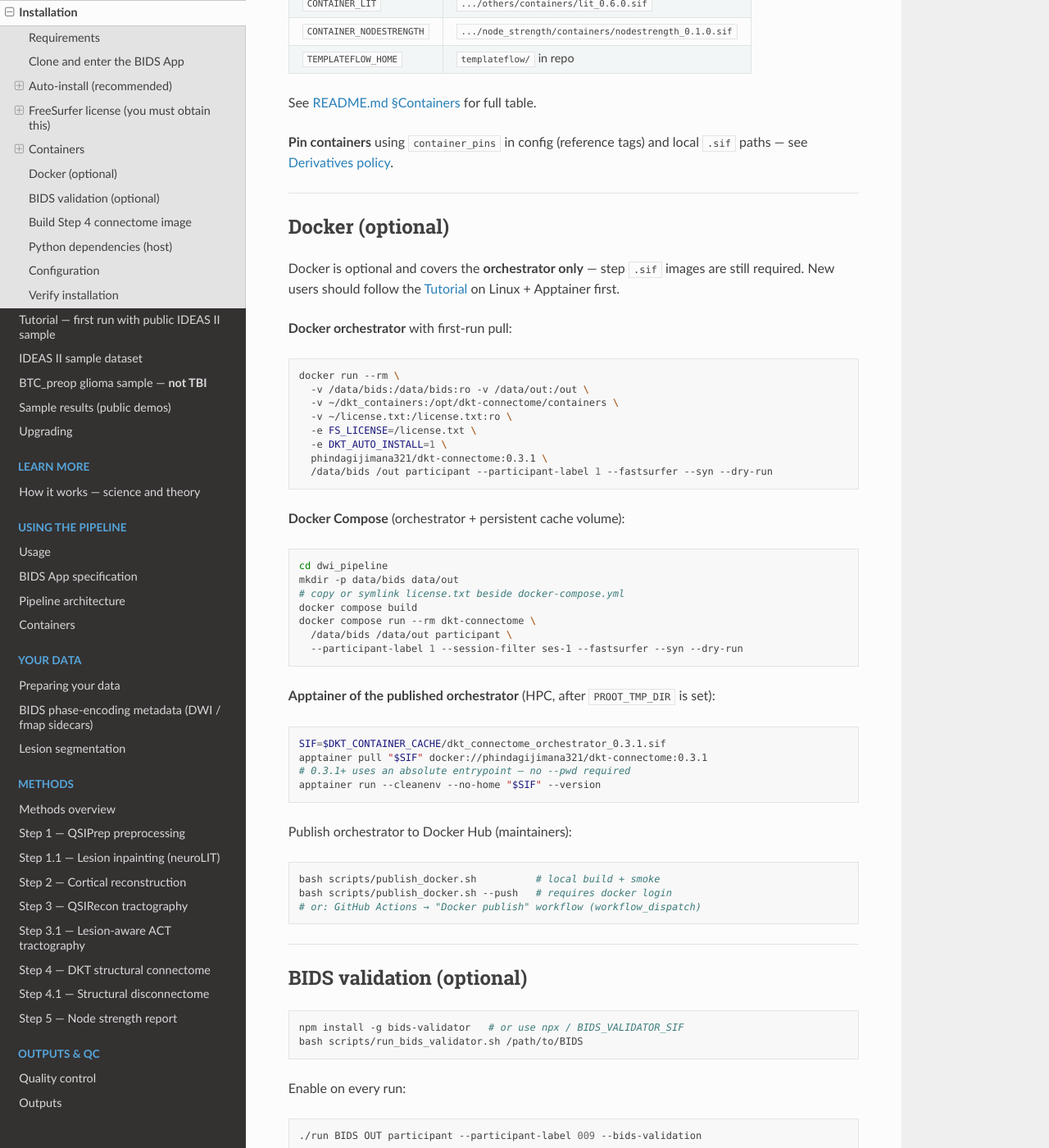
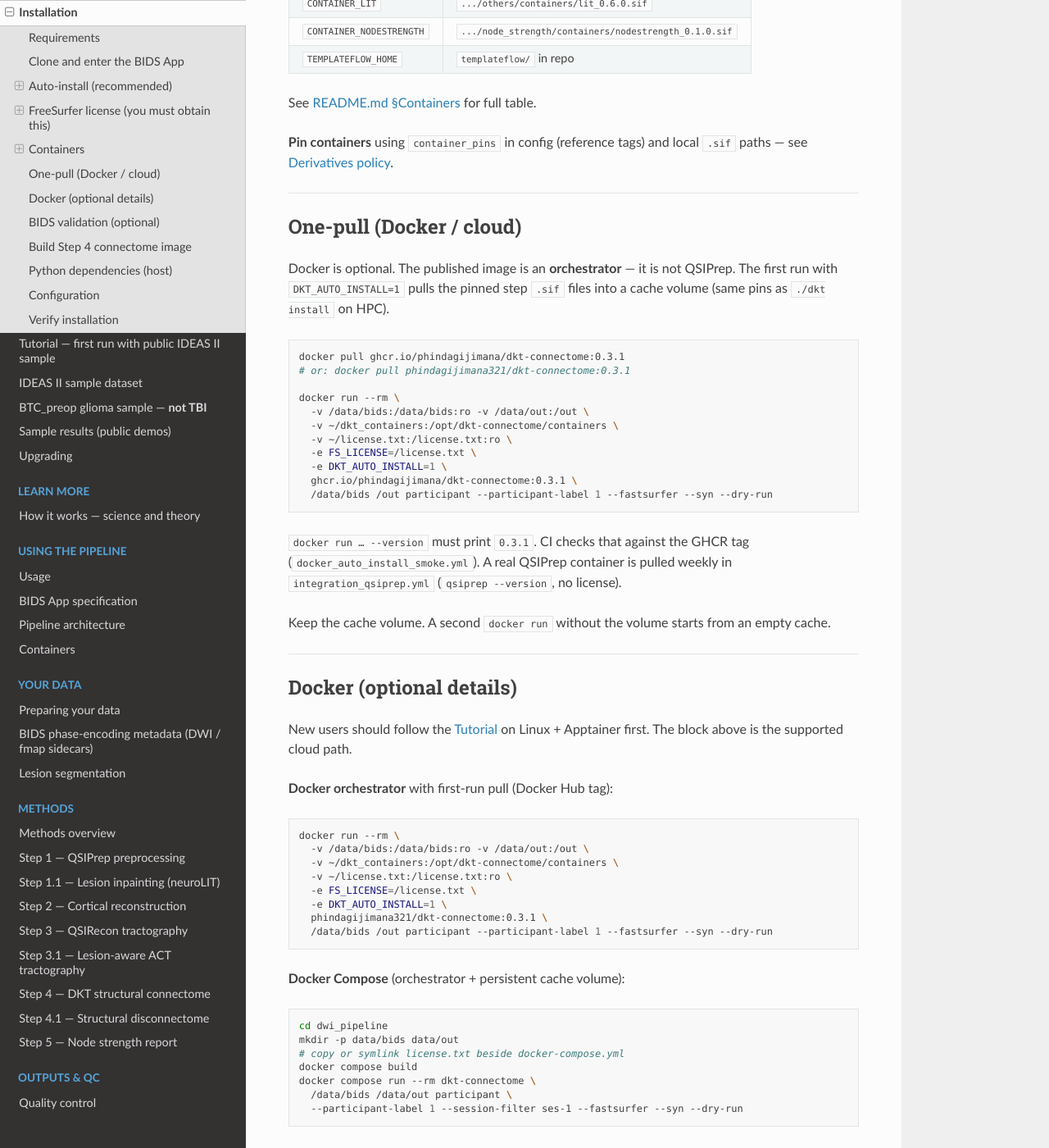
Before and after one commit to phindagijimana/dkt_connectome, a Sphinx documentation site: the page built from dwi_pipeline/docs/installation.md, in a window 1280 px wide and 1400 px high, scrolled down 4707 px. Shown: the whole window at 82% size. Built offline with Sphinx 7.4.7 and the Read the Docs theme 3.1.0, drawn with Linux system fonts in a browser that asks for light colours.

Commit message:
Prove the published orchestrator in CI and document DKT_AUTO_INSTALL as the one-pull path.

````diff
--- a/dwi_pipeline/docs/installation.md
+++ b/dwi_pipeline/docs/installation.md
@@ -189,11 +189,35 @@ See [README.md §Containers](https://github.com/phindagijimana/dkt_connectome/bl
 
 ---
 
-## Docker (optional)
+## One-pull (Docker / cloud)
 
-Docker is optional and covers the **orchestrator only** — step `.sif` images are still required. New users should follow the [Tutorial](tutorial.md) on Linux + Apptainer first.
+Docker is optional. The published image is an **orchestrator** — it is not QSIPrep. The first run with `DKT_AUTO_INSTALL=1` pulls the pinned step `.sif` files into a cache volume (same pins as `./dkt install` on HPC).
 
-**Docker orchestrator** with first-run pull:
+```bash
+docker pull ghcr.io/phindagijimana/dkt-connectome:0.3.1
+# or: docker pull phindagijimana321/dkt-connectome:0.3.1
+
+docker run --rm \
+  -v /data/bids:/data/bids:ro -v /data/out:/out \
+  -v ~/dkt_containers:/opt/dkt-connectome/containers \
+  -v ~/license.txt:/license.txt:ro \
+  -e FS_LICENSE=/license.txt \
+  -e DKT_AUTO_INSTALL=1 \
+  ghcr.io/phindagijimana/dkt-connectome:0.3.1 \
+  /data/bids /out participant --participant-label 1 --fastsurfer --syn --dry-run
+```
+
+`docker run … --version` must print `0.3.1`. CI checks that against the GHCR tag (`docker_auto_install_smoke.yml`). A real QSIPrep container is pulled weekly in `integration_qsiprep.yml` (`qsiprep --version`, no license).
+
+Keep the cache volume. A second `docker run` without the volume starts from an empty cache.
+
+---
+
+## Docker (optional details)
+
+New users should follow the [Tutorial](tutorial.md) on Linux + Apptainer first. The block above is the supported cloud path.
+
+**Docker orchestrator** with first-run pull (Docker Hub tag):
 
 ```bash
 docker run --rm \
````
Also changed, not shown: README.md (+1 -1 lines), dwi_pipeline/docs/changelog.md (+1 -0 lines), dwi_pipeline/docs/cloud_deployment.md (+2 -1 lines), dwi_pipeline/docs/home.md (+1 -1 lines), dwi_pipeline/docs/maintainer/integration_ci.md (+7 -6 lines), dwi_pipeline/docs/maintainer/readiness_checklist.md (+2 -2 lines), 2 other files.
